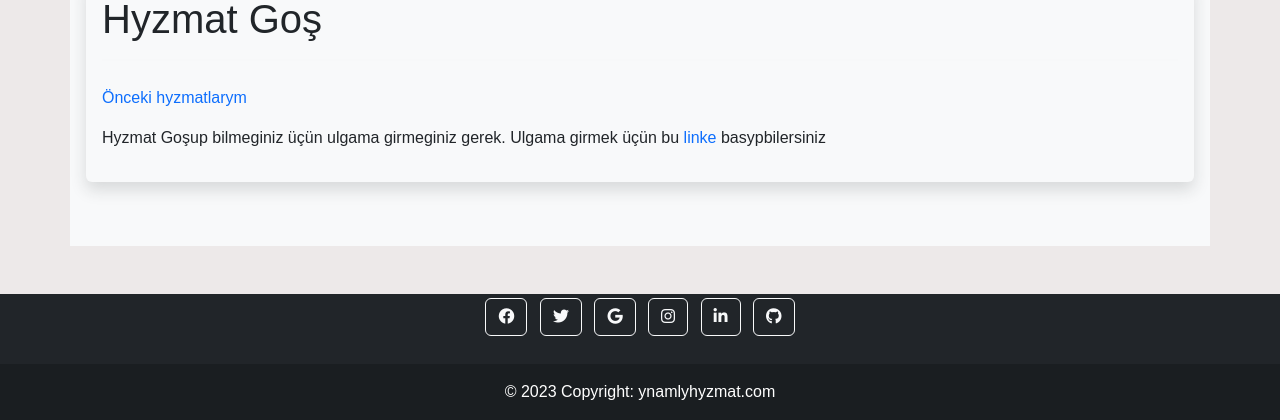
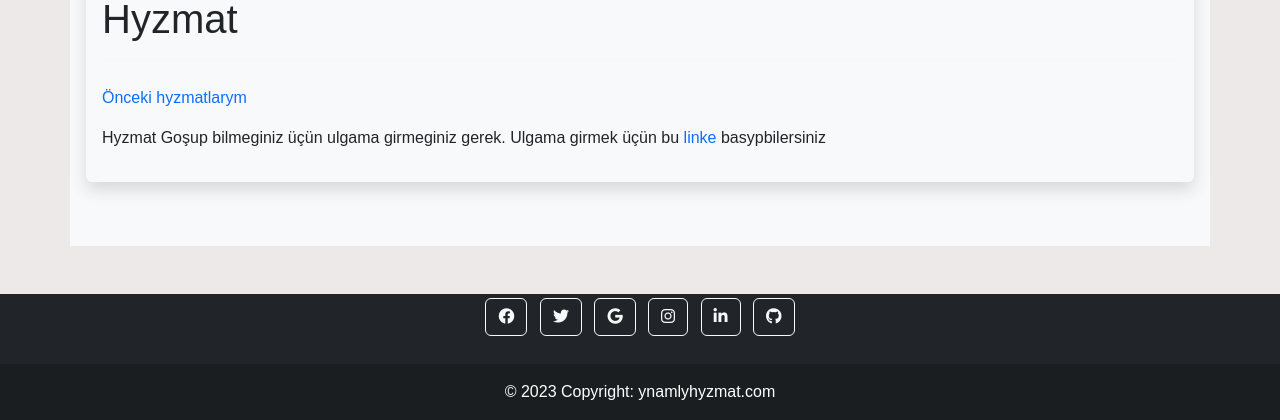
Before and after one commit to agamerdan/ynamly_hyzmat, a Django app: page /hizmet/hizmet_ekle/ in a window 1280 px wide. Shown: the part 98-518 px from the top of the page. Run offline with Django 4.2, Linux system fonts and the light colour scheme; some libraries are stand-ins or nearby versions.

Commit message:
Update hizmet_ekle.html

```diff
--- a/pages/templates/hizmet_ekle.html
+++ b/pages/templates/hizmet_ekle.html
@@ -3,7 +3,7 @@
 {% block body %}
 {% load crispy_forms_tags %}
 
-<h1>Hyzmat Goş</h1>
+<h1>Hyzmat </h1>
 <hr>
 <a href="{% url 'hizmet:hizmetlerim' %}"><p>Önceki hyzmatlarym</p></a>
 {% if request.user.is_authenticated %}
```
